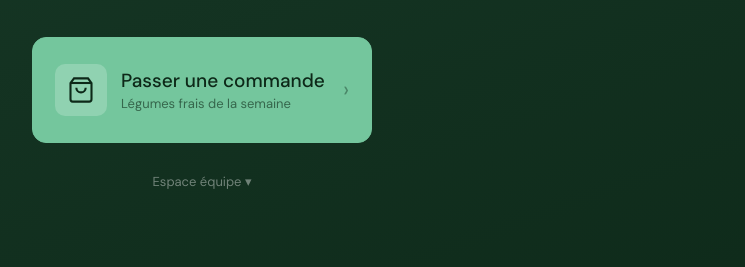
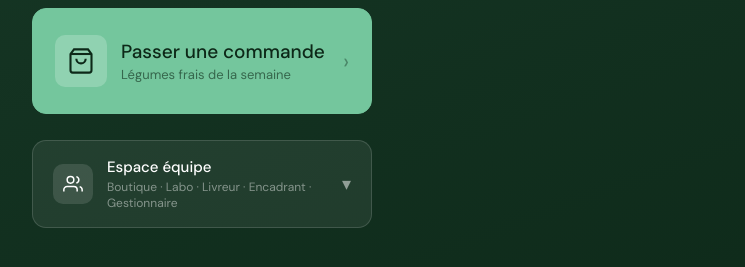
Before and after one commit to elodie24000/logisitique-CIDIL, a plain HTML site: page index.html in a window 1280 px wide. Shown: the part 379-646 px from the top of the page, without its empty margins (438-1183 px from the left). Drawn offline with nearby package versions, Linux system fonts and the light colour scheme.

Commit message:
Espace equipe : carte visible avec icone groupe au lieu d'un lien texte

```diff
--- a/index.html
+++ b/index.html
@@ -60,9 +60,13 @@ html,body{height:100%;font-family:'DM Sans',sans-serif;font-size:15px;background
 .role-card.primary .role-name{font-size:19px;color:#0d2818;}
 .role-card.primary .role-desc{font-size:13px;color:rgba(13,40,24,.6);}
 .role-card.primary .role-arrow{color:rgba(13,40,24,.4);font-size:22px;}
-.equipe-toggle{margin-top:8px;text-align:center;color:rgba(255,255,255,.4);font-size:13px;cursor:pointer;padding:10px;user-select:none;}
-.equipe-toggle:hover{color:rgba(255,255,255,.7);}
-.equipe-group{display:none;flex-direction:column;gap:10px;margin-top:4px;}
+.equipe-toggle{margin-top:14px;background:rgba(255,255,255,.07);border:1px solid rgba(255,255,255,.14);border-radius:14px;padding:16px 20px;cursor:pointer;display:flex;align-items:center;gap:14px;transition:all .15s;user-select:none;}
+.equipe-toggle:hover{background:rgba(255,255,255,.12);border-color:rgba(255,255,255,.25);}
+.equipe-toggle .role-icon{background:rgba(255,255,255,.12);}
+.equipe-toggle .role-icon svg{stroke:#fff;}
+.equipe-chevron{margin-left:auto;color:rgba(255,255,255,.5);font-size:18px;transition:transform .2s;}
+.equipe-toggle.open .equipe-chevron{transform:rotate(180deg);}
+.equipe-group{display:none;flex-direction:column;gap:10px;margin-top:10px;}
 .equipe-group.open{display:flex;}
 
 /* ── PIN ── */
@@ -405,7 +409,16 @@ html,body{height:100%;font-family:'DM Sans',sans-serif;font-size:15px;background
       <div class="role-arrow">›</div>
     </div>
 
-    <div class="equipe-toggle" id="equipe-toggle" onclick="toggleEquipe()">Espace équipe ▾</div>
+    <div class="equipe-toggle" id="equipe-toggle" onclick="toggleEquipe()">
+      <div class="role-icon">
+        <svg viewBox="0 0 24 24" stroke="#fff"><path d="M17 21v-2a4 4 0 00-4-4H5a4 4 0 00-4 4v2"/><circle cx="9" cy="7" r="4"/><path d="M23 21v-2a4 4 0 00-3-3.87M16 3.13a4 4 0 010 7.75"/></svg>
+      </div>
+      <div>
+        <div class="role-name">Espace équipe</div>
+        <div class="role-desc">Boutique · Labo · Livreur · Encadrant · Gestionnaire</div>
+      </div>
+      <div class="equipe-chevron">▾</div>
+    </div>
 
     <div class="equipe-group" id="equipe-group">
       <div class="role-card" onclick="selectInterne('Boutique')">
@@ -848,7 +861,7 @@ function toggleEquipe() {
   const grp = document.getElementById('equipe-group');
   const tog = document.getElementById('equipe-toggle');
   const open = grp.classList.toggle('open');
-  tog.textContent = open ? 'Espace équipe ▴' : 'Espace équipe ▾';
+  tog.classList.toggle('open', open);
 }
 
 function selectRole(role) {
```
